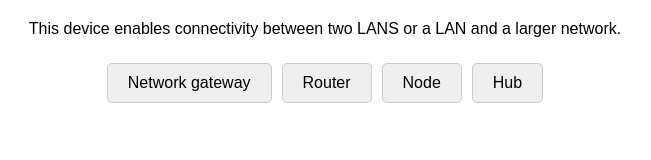
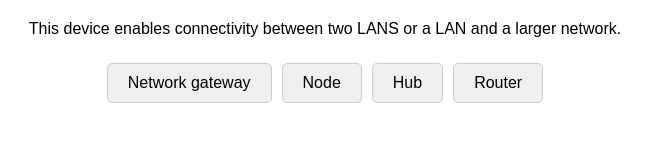
Before and after one commit to dyliu0306/exam1, a plain HTML site: page index.html in a window 1280 px wide. Shown: the whole page, without its empty margins (315-966 px from the left). Drawn offline with Linux system fonts and the light colour scheme.

Commit message:
Update index.html

```diff
--- a/index.html
+++ b/index.html
@@ -84,17 +84,18 @@
         function getRandomQuestionIndex() {
             return Math.floor(Math.random() * questions.length);
         }
-
         function displayQuestion() {
             var questionContainer = document.getElementById('question-container');
             var optionsContainer = document.getElementById('options-container');
             var resultMessage = document.getElementById('result-message');
-            console.log(questions[currentQuestionIndex][2])
 
             questionContainer.innerHTML = questions[currentQuestionIndex][0];
 
+            // 打亂選項順序
+            var shuffledOptions = shuffleArray(questions[currentQuestionIndex][1]);
+
             optionsContainer.innerHTML = '';
-            questions[currentQuestionIndex][1].forEach(function (option, index) {
+            shuffledOptions.forEach(function (option, index) {
                 var optionButton = document.createElement('button');
                 optionButton.className = 'option-button';
                 optionButton.innerText = option;
@@ -107,6 +108,18 @@
             document.getElementById('restart-button').style.display = 'none';
         }
 
+        // 打亂陣列順序的函數
+        function shuffleArray(array) {
+            var shuffledArray = array.slice(); // 複製陣列以免修改原始陣列
+            for (var i = shuffledArray.length - 1; i > 0; i--) {
+                var j = Math.floor(Math.random() * (i + 1));
+                // 交換元素
+                var temp = shuffledArray[i];
+                shuffledArray[i] = shuffledArray[j];
+                shuffledArray[j] = temp;
+            }
+            return shuffledArray;
+        }
         function checkAnswer(selectedIndex) {
             var resultMessage = document.getElementById('result-message');
             var nextButton = document.getElementById('next-button');
```
